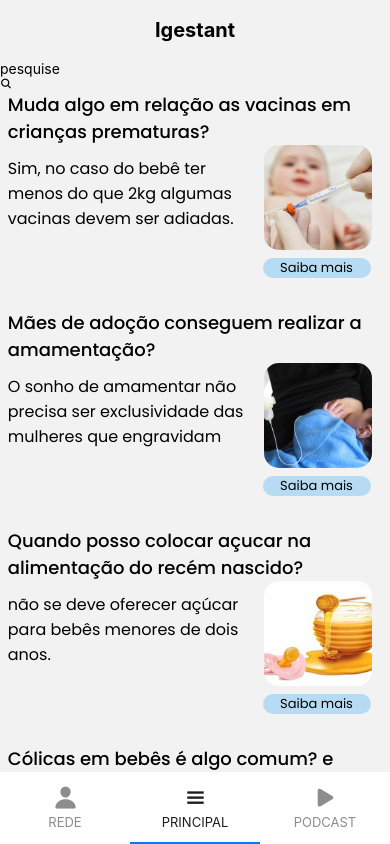
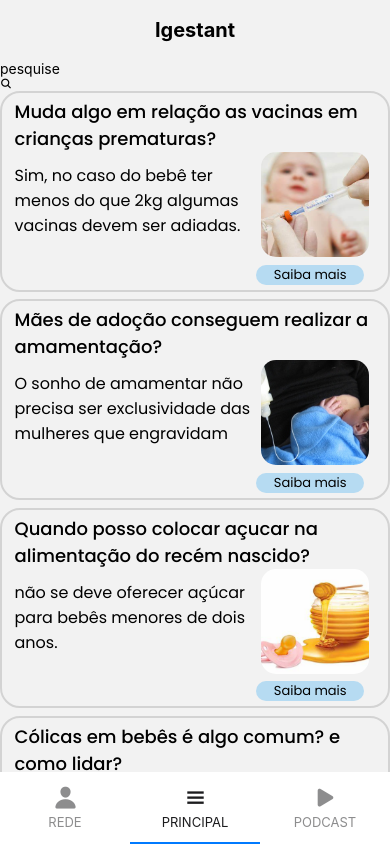
Before and after one commit to Luanbian/Igestant-App, a React Native app: screen /Principal in a window 390 px wide. Built offline with nearby package versions, Linux system fonts and the light colour scheme.

Commit message:
style: card principal feito

```diff
--- a/src/components/principal/principal.cardView.js
+++ b/src/components/principal/principal.cardView.js
@@ -30,7 +30,7 @@ export default function PrincipalCardView({ name, description, resposta, refe, i
         </View>
       )}
       {show && (
-        <>
+        <View style={style.card}>
           <Text style={style.title}>{name}</Text>
           <View style={style.posiResRefe}>
             <Text style={style.resposta}>{resposta}</Text>
@@ -41,7 +41,7 @@ export default function PrincipalCardView({ name, description, resposta, refe, i
               <Text style={style.label}>Voltar</Text>
             </TouchableOpacity>
           </View>
-        </>
+        </View>
       )}
     </>
   );
--- a/src/style/principal/principal.style.js
+++ b/src/style/principal/principal.style.js
@@ -2,7 +2,11 @@ import { StyleSheet } from "react-native";
 
 export const style = StyleSheet.create({
   card: {
-    marginBottom: '8%'
+    marginBottom: '2%',
+    padding: 5,
+    borderColor: '#d3d3d3',
+    borderWidth: 2,
+    borderRadius: 20
   },
   title: {
     fontFamily: 'PoppinsMedium',
```
